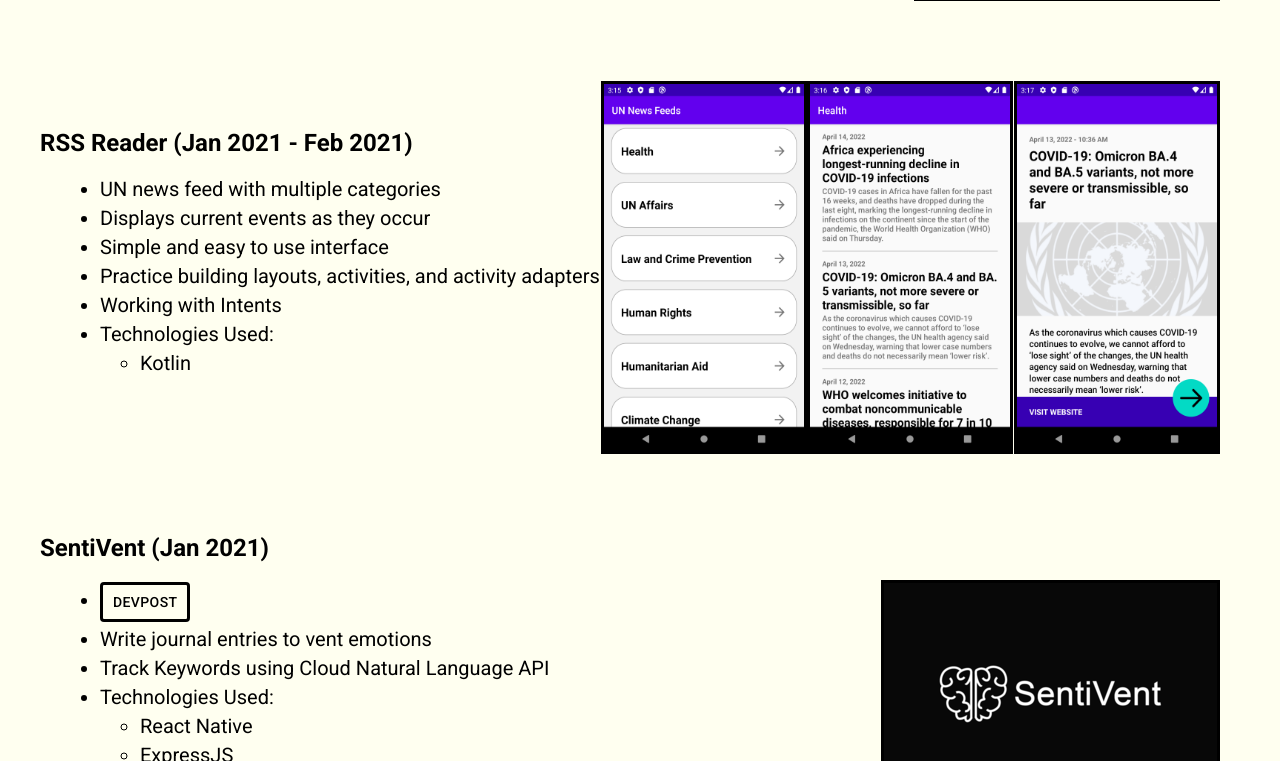
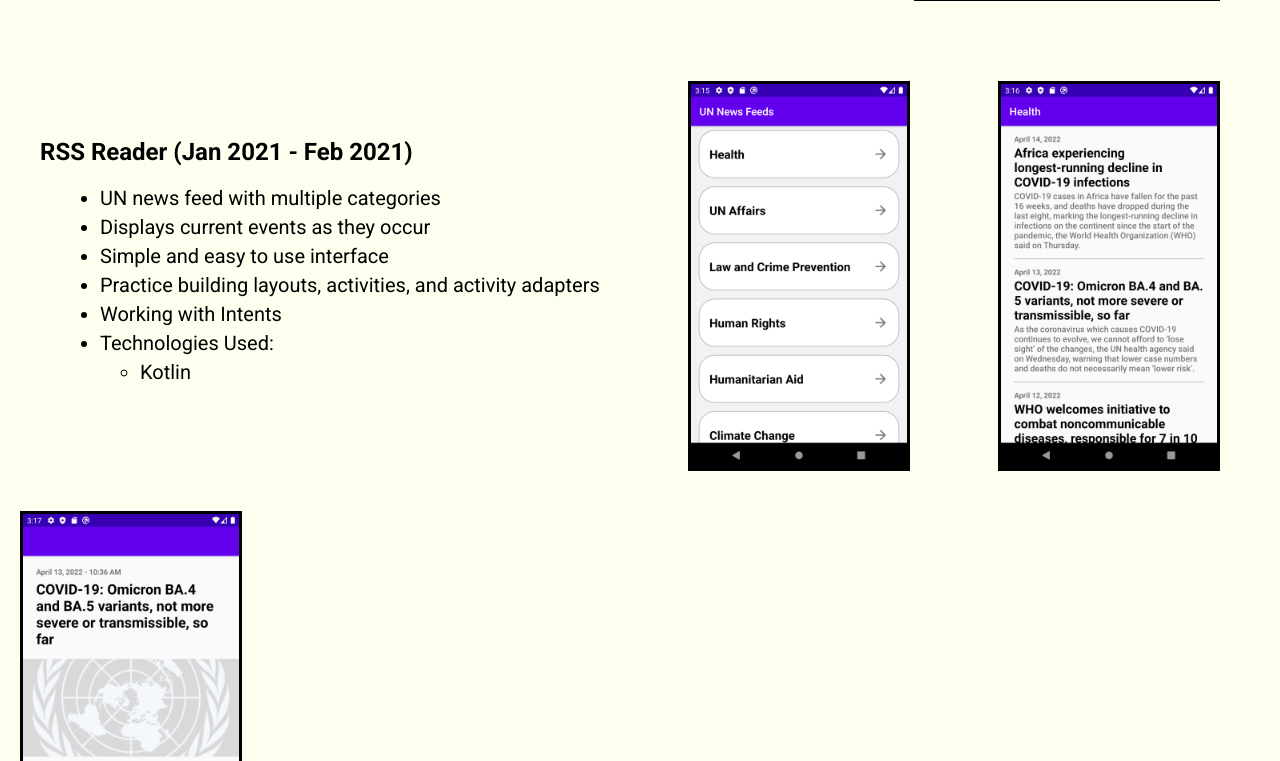
Before and after one commit to haostonh/portfolio, a React (Create React App) app in the folder client/: page /portfolio/projects in a window 1280 px wide. Shown: the part 2679-3440 px from the top of the page. Built offline with nearby package versions, Linux system fonts and the light colour scheme.

Commit message:
change width and height for better scaling

```diff
--- a/client/src/pages/Projects.jsx
+++ b/client/src/pages/Projects.jsx
@@ -56,9 +56,9 @@
         </div>
         <div className='projectBodyImageContainer'>
           <RSSReader/>
-          <img className='projectImage projectImage80Percent' src={RSSReaderPage1} alt={'RSS Reader Page 1'} width='200px' height='367px'/>
-          <img className='projectImage projectImage80Percent' src={RSSReaderPage2} alt={'RSS Reader Page 2'} width='200px' height='367px'/>
-          <img className='projectImage projectImage80Percent' src={RSSReaderPage3} alt={'RSS Reader Page 3'} width='200px' height='367px'/>
+          <img className='projectImage projectImage80Percent' src={RSSReaderPage1} alt={'RSS Reader Page 1'} width='216px' height='384px'/>
+          <img className='projectImage projectImage80Percent' src={RSSReaderPage2} alt={'RSS Reader Page 2'} width='216px' height='384px'/>
+          <img className='projectImage projectImage80Percent' src={RSSReaderPage3} alt={'RSS Reader Page 3'} width='216px' height='384px'/>
         </div>
         <div className='projectBodyImageContainer'>
           <SentiVent/>
```
